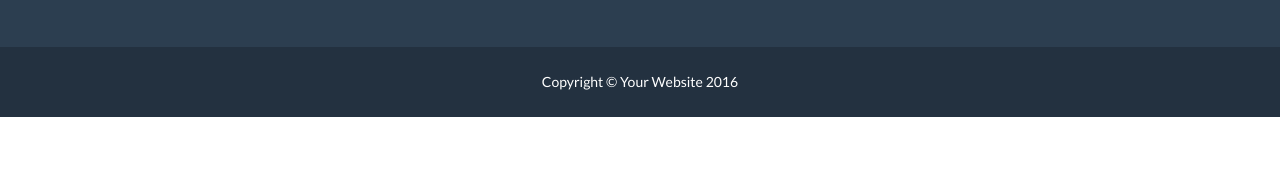
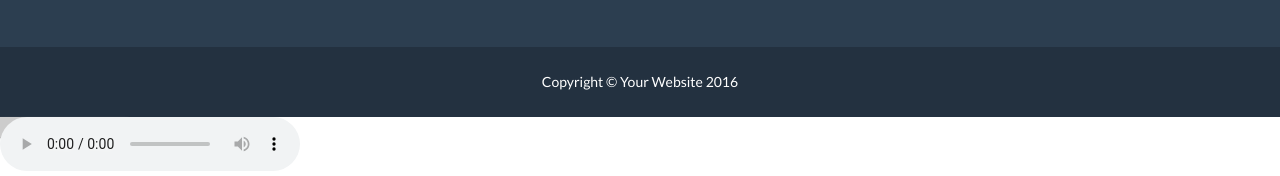
Before and after one commit to NEURRI/NEURRI.github.io, a plain HTML site: page index.html in a window 1280 px wide. Shown: the part 2690-2866 px from the top of the page. Before the commit the page ends 2807 px from the top, so only its background shows below. Drawn offline with nearby package versions, Linux system fonts and the light colour scheme.

Commit message:
first commit

```diff
--- a/index.html
+++ b/index.html
@@ -221,7 +221,11 @@
                 </div>
             </div>
         </div>
-
+        <div class="scrollup_audio">
+            <audio controls loop autoplay>
+                <source src="img/So Sad So Sad.mp3" type="audio/mpeg">
+            </audio>
+        </div>
     </footer>
 
 
```
